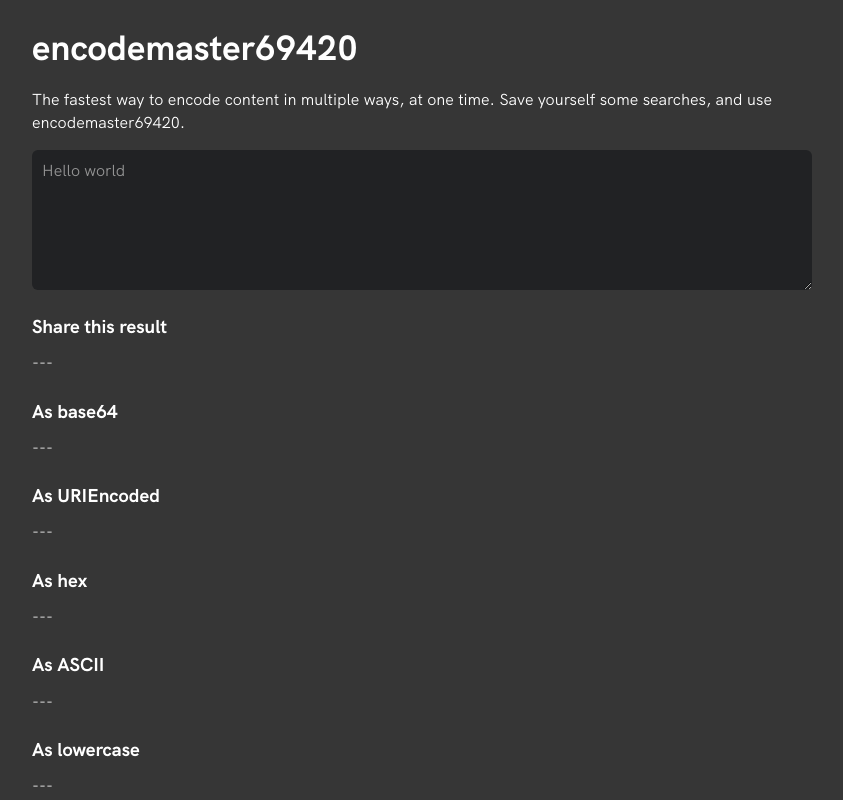
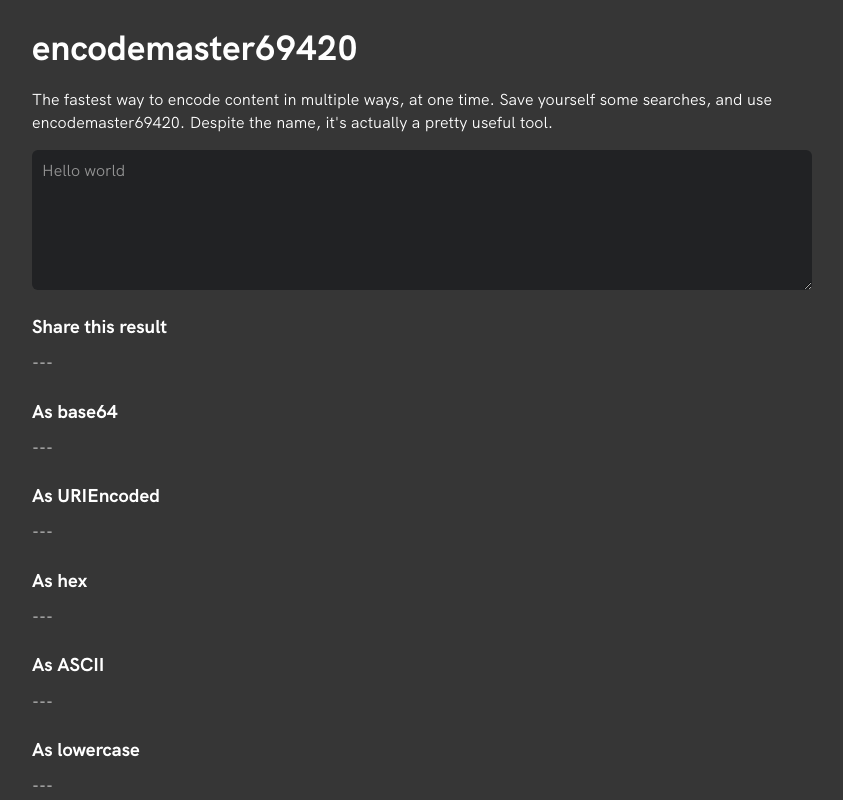
Before and after one commit to AR-Student824/encodemaster69420, a Next.js app: page / in a window 1280 px wide. Shown: the top 800 px of the page, without its empty margins (218-1061 px from the left). Built offline with nearby package versions, Linux system fonts and the light colour scheme.

Commit message:
update desc.

```diff
--- a/pages/index.js
+++ b/pages/index.js
@@ -70,7 +70,7 @@ export default function Home() {
         <h1 className={styles.title}>
           encodemaster69420
         </h1>
-        <p>The fastest way to encode content in multiple ways, at one time. Save yourself some searches, and use encodemaster69420.</p>
+        <p>The fastest way to encode content in multiple ways, at one time. Save yourself some searches, and use encodemaster69420. Despite the name, it's actually a pretty useful tool.</p>
 
           <textarea id="input" placeholder="Hello world" width="100%"/>
           <h3>Share this result</h3>
```
